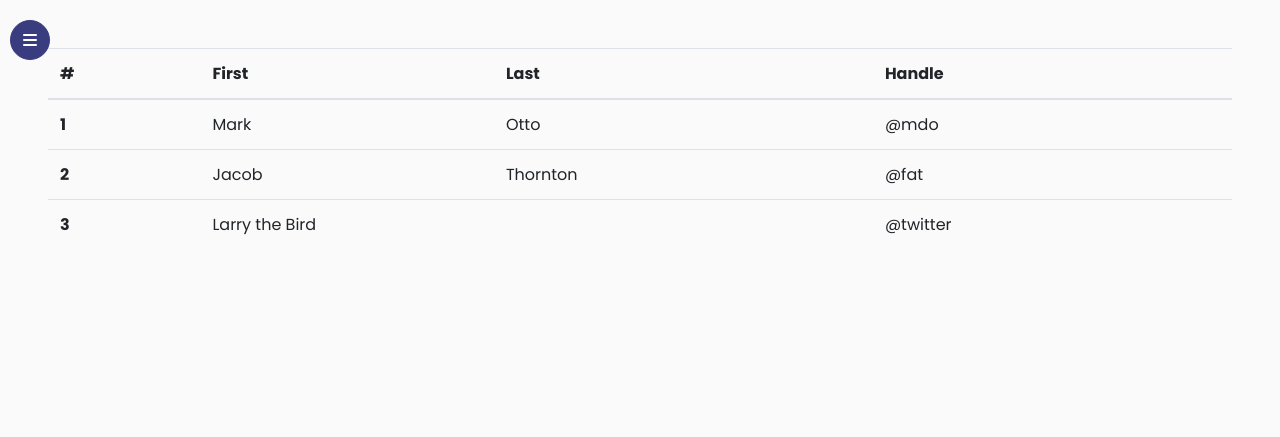
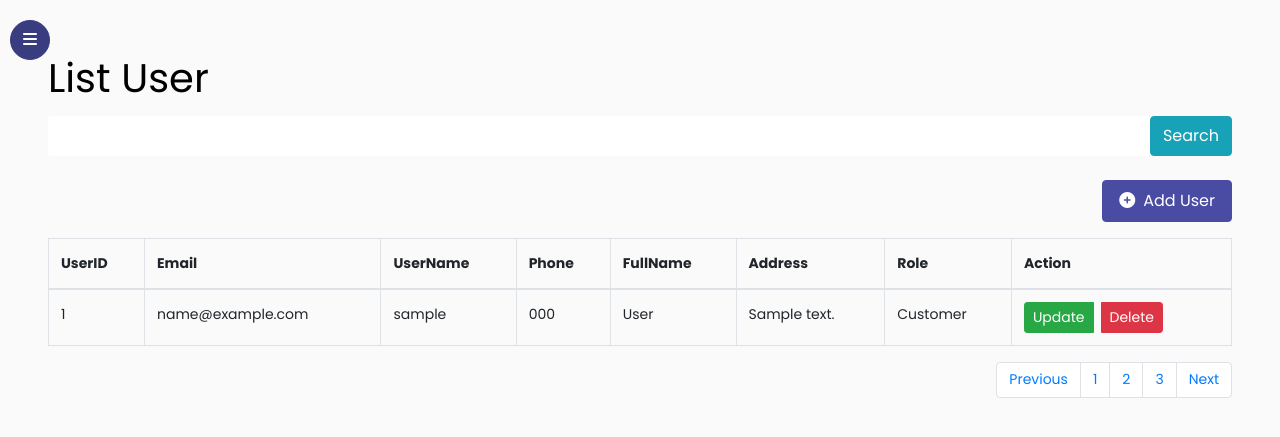
Before and after one commit to datnd19/Ecomerce, a PHP site: page /Ecomerce/listUser.php in a window 1280 px wide. Shown: the top 437 px of the page. Run offline with PHP 8.4, Linux system fonts and the light colour scheme; tables that the repository leaves empty hold one stand-in row (values such as "Sample post").

Commit message:
list and add user

```diff
--- a/components/sideBar.php
+++ b/components/sideBar.php
@@ -1,20 +1,3 @@
-<!doctype html>
-<html lang="en">
-
-<head>
-	<title>Sidebar 03</title>
-	<meta charset="utf-8">
-	<meta name="viewport" content="width=device-width, initial-scale=1, shrink-to-fit=no">
-
-	<link href="https://fonts.googleapis.com/css?family=Poppins:300,400,500,600,700,800,900" rel="stylesheet">
-
-	<link rel="stylesheet" href="https://cdnjs.cloudflare.com/ajax/libs/font-awesome/6.4.2/css/all.min.css">
-	<link rel="stylesheet" href="../css/style.css">
-</head>
-
-<body>
-
-
 			<nav id="sidebar" class="active">
 				<div class="custom-menu">
 					<button type="button" id="sidebarCollapse" class="btn btn-primary">
@@ -25,19 +8,19 @@
 				<div class="p-4">
 					<h1><a href="index.html" class="logo">Flash</a></h1>
 					<ul class="list-unstyled components mb-5">
-					<li class="active">
+						<li class="link active">
 							<a href="#"><span class="fa-solid fa-chart-line mr-3"></span> Dashboard</a>
 						</li>
-					<li>
+						<li class="link">
 							<a href="listUser.php"><span class="fa fa-user mr-3"></span> User</a>
 						</li>
-					<li>
+						<li class="link">
 							<a href="#"><span class="fa fa-briefcase mr-3"></span> Portfolio</a>
 						</li>
-					<li>
+						<li class="link">
 							<a href="#"><span class="fa fa-sticky-note mr-3"></span> Blog</a>
 						</li>
-					<li>
+						<li class="link">
 							<a href="#"><span class="fa fa-paper-plane mr-3"></span> Contact</a>
 						</li>
 					</ul>
@@ -45,11 +28,14 @@
 			</nav>
 
 
-
-	<script src="../js/jquery.min.js"></script>
-	<script src="../js/popper.js"></script>
-	<script src="../js/bootstrap.min.js"></script>
-	<script src="../js/main.js"></script>
-</body>
-
-</html>
+			<script>
+				const listLinks = document.querySelectorAll('.link');
+				listLinks.forEach(function(value, key) {
+					value.addEventListener('click', function() {
+						listLinks.forEach(function(value, key) {
+							value.classList.remove('active');
+						})
+						this.classList.add('active');
+					})
+				})
+			</script>
--- /dev/null
+++ b/database/config.php
@@ -0,0 +1,27 @@
+<?php
+    define('DATABASE_SERVER','localhost');
+    define('DATABASE_USER','root');
+    define('DATABASE_PASSWORD','');
+    define('DATABASE_NAME','ecomerce');
+    $connection = null;
+    try {
+        $connection = new PDO(
+            "mysql:host = ".DATABASE_SERVER.";
+            dbname=".DATABASE_NAME,DATABASE_USER,DATABASE_PASSWORD);
+        $connection->setAttribute(PDO::ATTR_ERRMODE, PDO::ERRMODE_EXCEPTION);
+    } catch (\Throwable $th) {
+        //throw $th;
+        echo $th->getMessage();
+        $connection = null;
+    }
+
+    function Query($sql, $connection)
+    {
+        $statement = $connection->prepare($sql);
+        $statement->execute();
+        $statement->setFetchMode(PDO::FETCH_ASSOC);
+        $data = $statement->fetchAll();
+        return $data;
+    }
+
+?>
--- /dev/null
+++ b/database/controller/userController.php
@@ -0,0 +1,76 @@
+<?php
+include '../config.php';
+if ($_POST['action'] && $_POST['action'] == 'view') {
+    $searchName ='';
+    if(isset($_POST['usernameSearch'])) {
+        $searchName = $_POST['usernameSearch'];
+    }
+    $sql = "SELECT * FROM user WHERE username like '%$searchName%'";
+    $data = Query($sql, $connection);
+    $output = '';
+    if (empty($data)) {
+        $output =  "<tr><td colspan='4'>No data found</td></tr>";
+    } else {
+        foreach ($data as $user) {
+            $action = ' <div class="btn-group" role="group" aria-label="Basic example">
+                        <button onclick="EnableUser(\'' . $user['user_id'] . '\')" type="button" class="btn btn-sm btn-success mr-2">Update</button>
+                        <button onclick="DisableUser(\'' . $user['user_id'] . '\')" type="button" class="btn btn-sm btn-danger">Delete</button>
+                    </div>';
+            $id = $user['user_id'];
+            $email = $user['email'];
+            $username = $user['username'];
+            $phone = $user['phone'];
+            $fullname = $user['fullname'];
+            $address = $user['address'];
+            $role = $user['role'] == 0 ? 'Admin' : 'Customer';
+
+            $output .= "<tr>
+                            <td>$id</td>
+                            <td>$email</td>
+                            <td>$username</td>
+                            <td>$phone</td>
+                            <td>$fullname</td>
+                            <td>$address</td>
+                            <td>$role</td>
+                            <td>$action</td>
+                            </tr>";
+        }
+        echo $output;
+    }
+}
+
+if ($_POST['action'] && $_POST['action'] == 'addUser') {
+    $email = $_POST['email'];
+    $phone  = $_POST['phone'];
+    $username = $_POST['username'];
+    $fullname = $_POST['fullname'];
+    $address = $_POST['address'];
+    $role = $_POST['role'];
+    $password = $_POST['password'];
+    $avatar = $_POST['avatar'];
+    $sql = "SELECT * FROM user WHERE email = '$email'";
+    $existPhone = Query($sql, $connection);
+    $output = "";
+    if (count($existPhone) > 0) {
+        $output .= "existemail";
+    }
+
+    $sql1 = "SELECT * FROM user WHERE username = '$username'";
+    $existUsername = Query($sql1, $connection);
+    if (count($existUsername) > 0) {
+        $output .= "existusername";
+    }
+
+    $sql2 = "SELECT * FROM `user` WHERE phone = '$phone'";
+    $existPhone = Query($sql2, $connection);
+    if (count($existPhone) > 0) {
+        $output .= "existphone";
+    }
+    if (strlen($output) > 0) {
+        echo $output;
+        return;
+    }
+    $sql = "INSERT INTO `user` ( `email`, `password`, `username`, `fullname`, `phone`, `address`, `avatar`, `role`) VALUES ('$email','$password','$username','$fullname','$phone','$address','$avatar',$role)";
+    $data = Query($sql, $connection);
+    echo "success";
+}
--- a/listUser.php
+++ b/listUser.php
@@ -1,34 +1,102 @@
-<div class="wrapper d-flex align-items-stretch">
-<?php include './components/sideBar.php'?>
-<div id="content" class="p-4 p-md-5 pt-5">
-            <table class="table">
+<!DOCTYPE html>
+<html lang="en">
+
+<head>
+    <meta charset="UTF-8">
+    <meta name="viewport" content="width=device-width, initial-scale=1.0">
+    <title>Document</title>
+    <link href="https://fonts.googleapis.com/css?family=Poppins:300,400,500,600,700,800,900" rel="stylesheet">
+    <link rel="stylesheet" href="https://cdnjs.cloudflare.com/ajax/libs/font-awesome/6.4.2/css/all.min.css">
+    <link rel="stylesheet" href="./css/style.css">
+</head>
+
+<body>
+    <div class="wrapper d-flex align-items-stretch">
+        <?php include './components/sideBar.php' ?>
+        <div id="content" class="p-4 p-md-5 pt-5">
+            <h1>List User</h1>
+            <form class="d-flex mb-4 formSearch">
+                <input class="form-control" type="search" placeholder="Search" aria-label="Search">
+                <button class="btn btn-info searchBtn" type="button">Search</button>
+            </form>
+            <div class="d-flex justify-content-end ">
+                <a href="addUser.php" class="btn btn-primary px-3 py-2 mb-3"><i class="fa-solid fa-circle-plus mr-2"></i>Add User</a>
+            </div>
+            <table class="table table-hover table-bordered">
                 <thead>
                     <tr>
-                    <th scope="col">#</th>
-                    <th scope="col">First</th>
-                    <th scope="col">Last</th>
-                    <th scope="col">Handle</th>
+                        <th scope="col">UserID</th>
+                        <th scope="col">Email</th>
+                        <th scope="col">UserName</th>
+                        <th scope="col">Phone</th>
+                        <th scope="col">FullName</th>
+                        <th scope="col">Address</th>
+                        <th scope="col">Role</th>
+                        <th scope="col">Action</th>
                     </tr>
                 </thead>
-                <tbody>
-                    <tr>
-                    <th scope="row">1</th>
-                    <td>Mark</td>
-                    <td>Otto</td>
-                    <td>@mdo</td>
-                    </tr>
-                    <tr>
-                    <th scope="row">2</th>
-                    <td>Jacob</td>
-                    <td>Thornton</td>
-                    <td>@fat</td>
-                    </tr>
-                    <tr>
-                    <th scope="row">3</th>
-                    <td colspan="2">Larry the Bird</td>
-                    <td>@twitter</td>
-                    </tr>
+                <tbody class="bodyTable">
+
                 </tbody>
             </table>
+            <nav aria-label="Page navigation example">
+                <ul class="pagination d-flex justify-content-end">
+                    <li class="page-item"><a class="page-link" href="#">Previous</a></li>
+                    <li class="page-item"><a class="page-link" href="#">1</a></li>
+                    <li class="page-item"><a class="page-link" href="#">2</a></li>
+                    <li class="page-item"><a class="page-link" href="#">3</a></li>
+                    <li class="page-item"><a class="page-link" href="#">Next</a></li>
+                </ul>
+            </nav>
         </div>
-</div>
+    </div>
+    <script src="./js/jquery.min.js"></script>
+    <script src="./js/popper.js"></script>
+    <script src="./js/bootstrap.min.js"></script>
+    <script src="./js/main.js"></script>
+    <script src="https://ajax.googleapis.com/ajax/libs/jquery/3.4.1/jquery.min.js"></script>
+    <script>
+        const showAllUsers = () => {
+            $.ajax({
+                url: 'http://localhost:3000/Ecomerce/database/controller/userController.php',
+                type: 'POST',
+                data: {
+                    action: "view",
+                },
+                success: (response) => {
+                    $('.bodyTable').html(response)
+                }
+            })
+        }
+        showAllUsers();
+        const search = document.querySelector('.searchBtn');
+        const formSearch = document.querySelector('.formSearch');
+        const getListUser = function(usernameSearch) {
+            $.ajax({
+                url: 'http://localhost:3000/Ecomerce/database/controller/userController.php',
+                type: 'POST',
+                data: {
+                    action: "view",
+                    usernameSearch: usernameSearch,
+                },
+                success: function(response) {
+                    console.log(response);
+                    $('.bodyTable').html(response);
+                },
+            });
+        };
+
+        formSearch.onsubmit = function(e) {
+            e.preventDefault();
+            const usernameSearch = document.querySelector('.form-control').value;
+            getListUser(usernameSearch);
+        };
+
+        search.onclick = function() {
+            const usernameSearch = document.querySelector('.form-control').value;
+            getListUser(usernameSearch);
+        };
+    </script>
+</body>
+
+</html>
```
Also changed, not shown: addUser.php (added, +222 -0 lines), database/database.sql (added, +13 -0 lines), images/admin.png (added), images/guest.png (added). Lines whose indentation alone changed are shown as unchanged.
